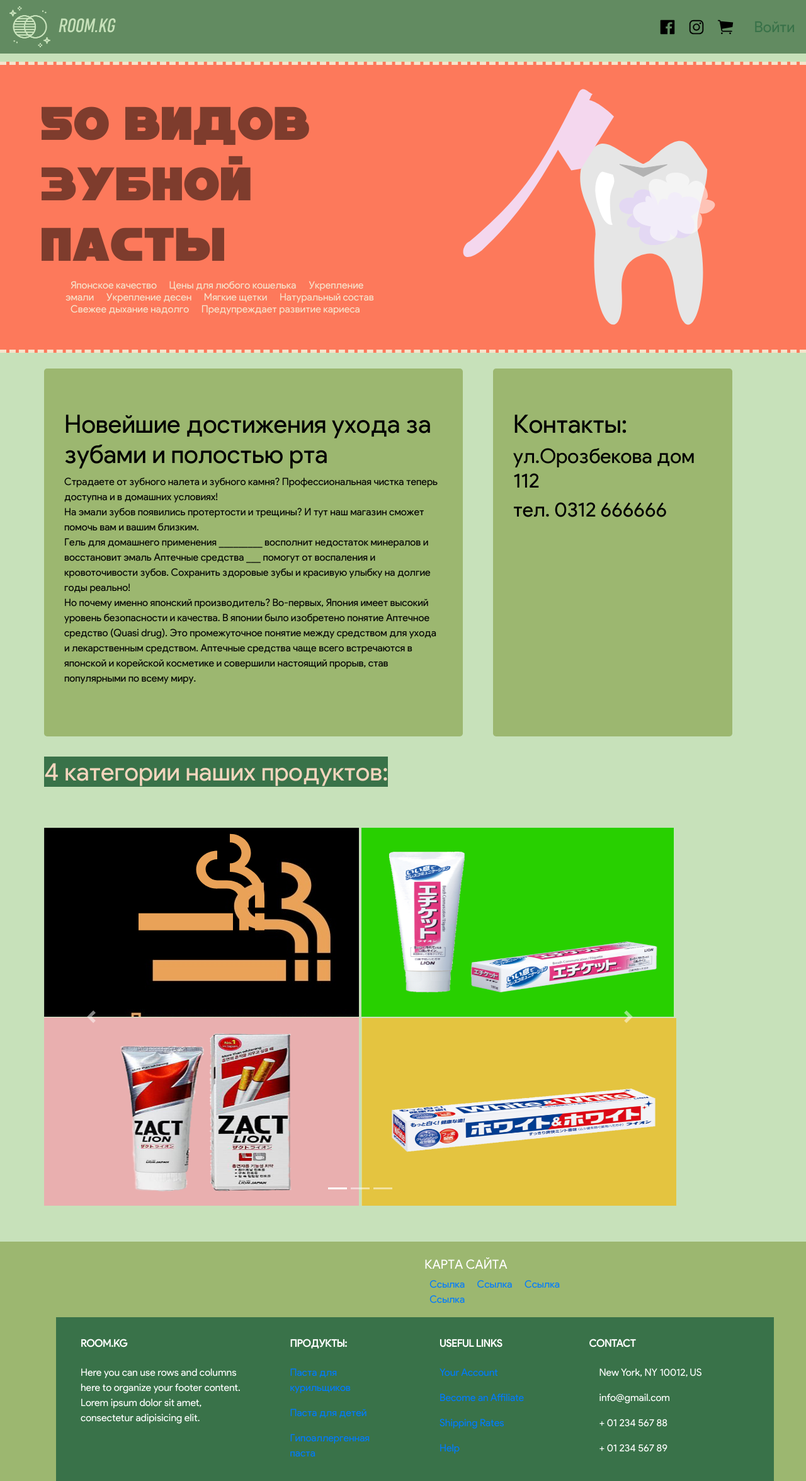
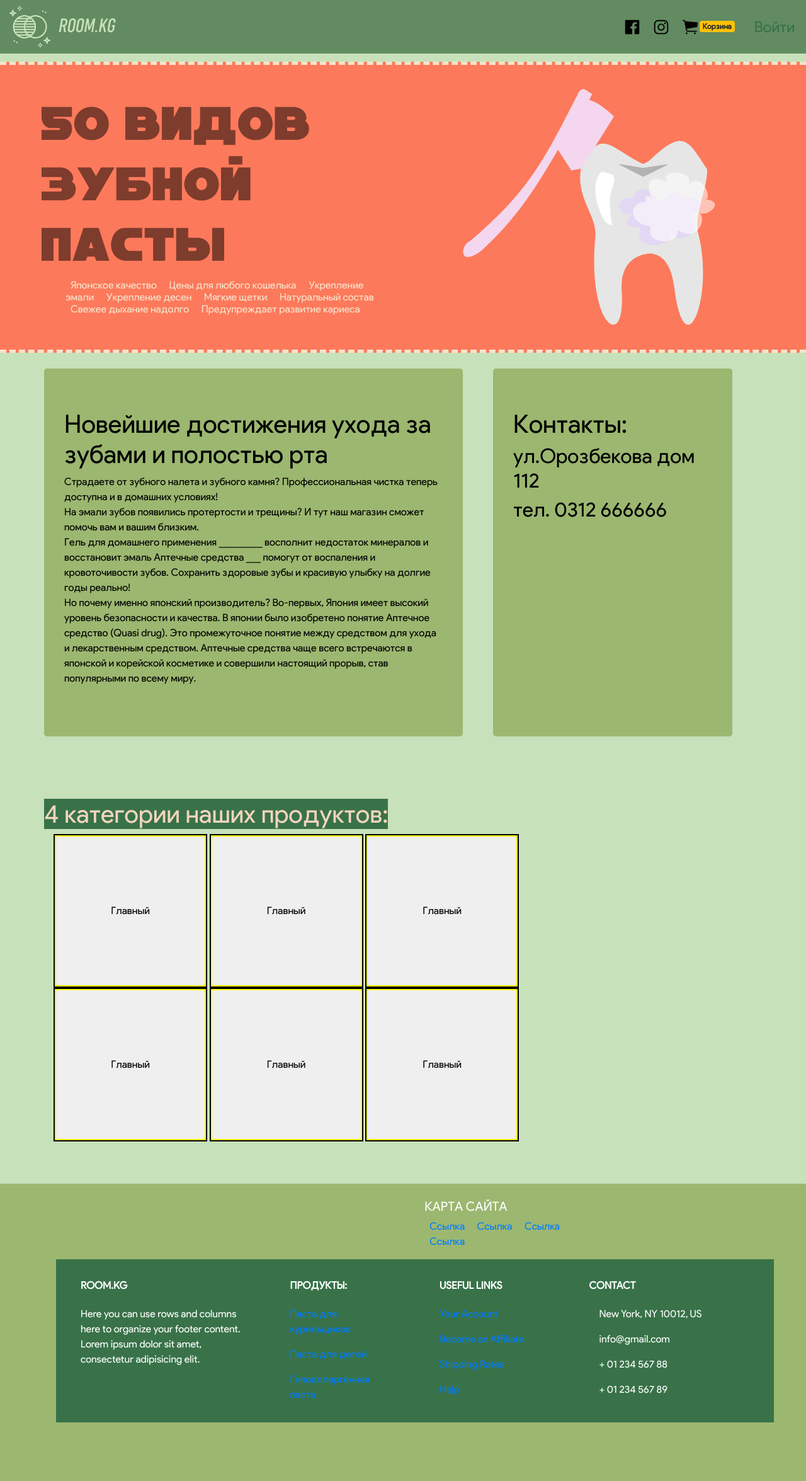
Before and after one commit to skainrusak/toothpaste, a PHP site: page / in a window 1280 px wide. Shown: the whole page at 63% size. After the commit the page ends 2258 px from the top, so only its background shows below. Run offline with PHP 8.4, Linux system fonts and the light colour scheme; some libraries are stand-ins or nearby versions.

Commit message:
deleted slider, created big square btns

```diff
--- a/home.html
+++ b/home.html
@@ -16,7 +16,7 @@
                 <ul class="navbar-nav mr-auto" id="nav-links"></ul>
                     <li class="nav-item"><a href=""><img src="./icons/facebook.svg" height="30px" border="0"/></a></li>
                         <li class="nav-item"><a href=""><img  src="./icons/instagram.svg" height="30px" border="0"/></a></li>
-                        <li class="nav-item"><a href=""><img id="basket" src="./icons/cart.svg" height="30px" border="0"/></a></li>
+                        <li class="nav-item"><a href=""><img id="basket" src="./icons/cart.svg" height="30px" border="0"/><a href="#" class="badge badge-warning">Корзина</a></a></li>
                         <li class="nav-item"><a id="log-in" href="auth.html">Войти</a></li>
                 </ul>
          </nav>
@@ -96,107 +96,23 @@
 
 
     <div class="container">
-        <div class="row">
+        <div class="row menu-containter">
                 <h1 class="menu-text" >4 категории наших продуктов: </h1>
-                <div id="demo" class="carousel slide" data-ride="carousel">
+                <div class="col-md-10">
+                  <div class="d-inline-flex"><button type="button" class="btn">Главный</button></div>
+                  <div class="d-inline-flex"><button type="button" class="btn">Главный</button></div>
+                  <div class="d-inline-flex"><button type="button" class="btn">Главный</button></div>
+                  <div class="d-inline-flex"><button type="button" class="btn">Главный</button></div>
+                  <div class="d-inline-flex"><button type="button" class="btn">Главный</button></div>
+                  <div class="d-inline-flex"><button type="button" class="btn">Главный</button></div>
+                </div>
 
-                        <!-- Indicators -->
-                        <ul class="carousel-indicators">
-                          <li data-target="#demo" data-slide-to="0" class="active"></li>
-                          <li data-target="#demo" data-slide-to="1"></li>
-                          <li data-target="#demo" data-slide-to="2"></li>
-                        </ul>
-
-                        <!-- The slideshow -->
-                        <div class="carousel-inner">
-                          <div class="carousel-item active">
-                            <a href="https://google.com" >
-                                <img src="icons/smoking.svg" id="smoke" class="overlay" onmouseover="style.background='red'" onmouseout="style.background='url(./backgrounds/back-smoke.jpg)'"
-                                alt="Los Angeles"
-                                width="500" height="300">
-                            </a>
-
-
-
-                            <a href="https://yandex.ru">
-                            <img src="pics/etiquette.png" width="500" height="300">
-                        </a> <br>
-
-                        <a href="https://google.com">
-                            <img src="pics/drawing.png"
-                            alt="Los Angeles"
-                            width="500" height="300">
-                        </a>
-
-                        <a href="https://google.com">
-                            <img src="pics/white.png"
-                            alt="Los Angeles"
-                            width="500" height="300">
-                        </a>
-                          </div>
-
-                          <div class="carousel-item">
-                            <a href="https://google.com">
-                                <img src="pics/cool.png"
-                                alt="Los Angeles"
-                                width="500" height="300">
-                            </a>
-
-                            <a href="https://yandex.ru">
-                            <img src="pics/etiquette.png" width="500" height="300">
-                        </a> <br>
-
-                        <a href="https://google.com">
-                            <img src="pics/drawing.png"
-                            alt="Los Angeles"
-                            width="500" height="300">
-                        </a>
-
-                        <a href="https://google.com">
-                            <img src="pics/white.png"
-                            alt="Los Angeles"
-                            width="500" height="300">
-                        </a>>
-                          </div>
-                          <div class="carousel-item">
-                            <a href="https://google.com">
-                                <img src="pics/cool.png"
-                                alt="Los Angeles"
-                                width="500" height="300">
-                            </a>
-
-                            <a href="https://yandex.ru">
-                            <img src="pics/etiquette.png" width="500" height="300">
-                        </a> <br>
-
-                        <a href="https://google.com">
-                            <img src="pics/drawing.png"
-                            alt="Los Angeles"
-                            width="500" height="300">
-                        </a>
-
-                        <a href="https://google.com">
-                            <img src="pics/white.png"
-                            alt="Los Angeles"
-                            width="500" height="300">
-                        </a>>
-                          </div>
-                        </div>
-
-                        <!-- Left and right controls -->
-                        <a class="carousel-control-prev" href="#demo" data-slide="prev">
-                          <span class="carousel-control-prev-icon"></span>
-                        </a>
-                        <a class="carousel-control-next" href="#demo" data-slide="next">
-                          <span class="carousel-control-next-icon"></span>
-                        </a>
-                      </div>
 
 
 
 
         </div>
-        </div>
+    </div>
 
 
            <!-- Footer -->
--- a/index.css
+++ b/index.css
@@ -24,19 +24,8 @@ a:hover {
   margin: 5px;
 }
 
-.navbar-brand {
-    position: relative;
-    display: inline-block;
-}
 
-.navbar-brand:hover .overlay {
-    position:absolute;
-    width: 48px;
-    height: 48px;
-    z-index: 100;
-    background: transparent url('overlay_image.png') no-repeat;
-    cursor: pointer;
-  }
+
 
 
 .navbar-nav {
@@ -112,9 +101,25 @@ font-size: 1em;
     color:  #F3D5BD;
 }
 
+
+.btn {
+    width: 15em;
+    height: 15em;
+    border: 2px solid yellow;
+}
+
+.d-inline-flex {
+    border: 2px solid black;
+}
+
 #smoke {
     background-image: url(./backgrounds/back-smoke.jpg);
 
+}
+
+.menu-containter {
+    margin-top: 6%;
+    margin-bottom: 6%;
 }
 
 
```
